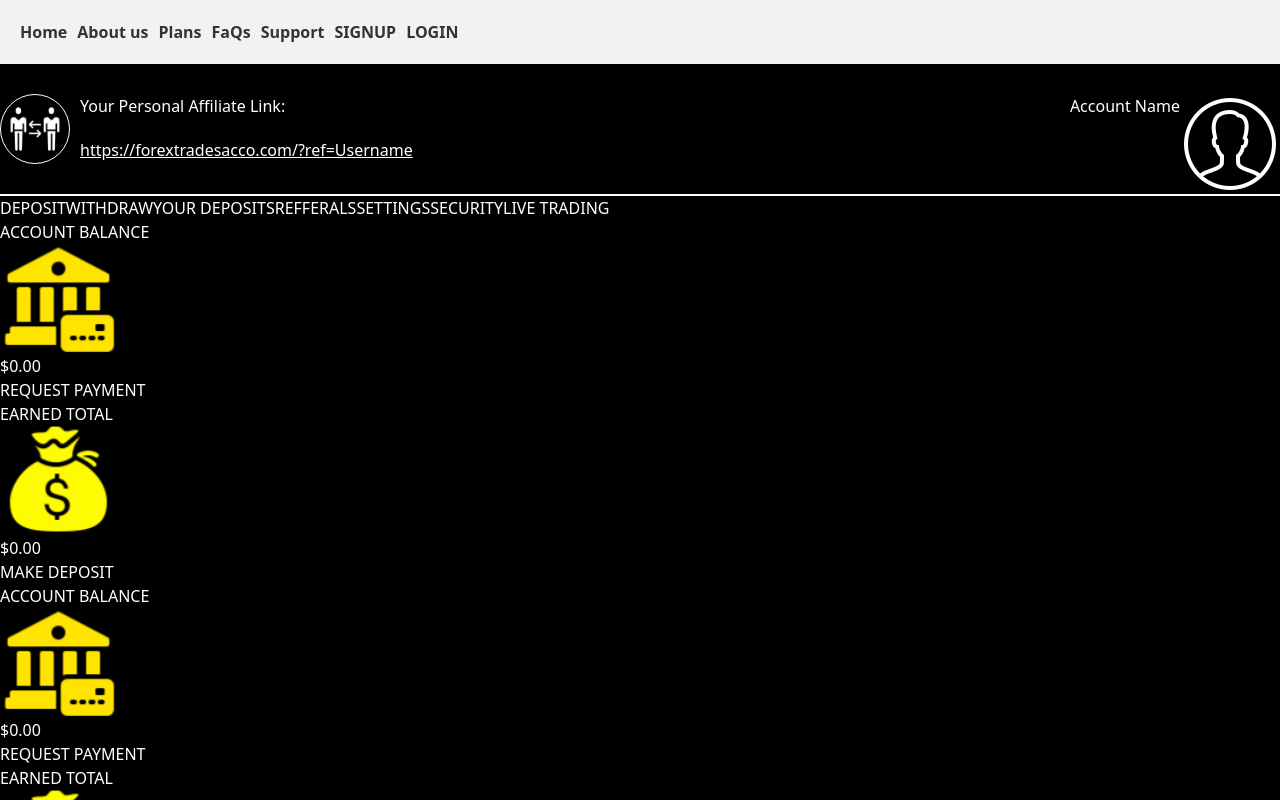
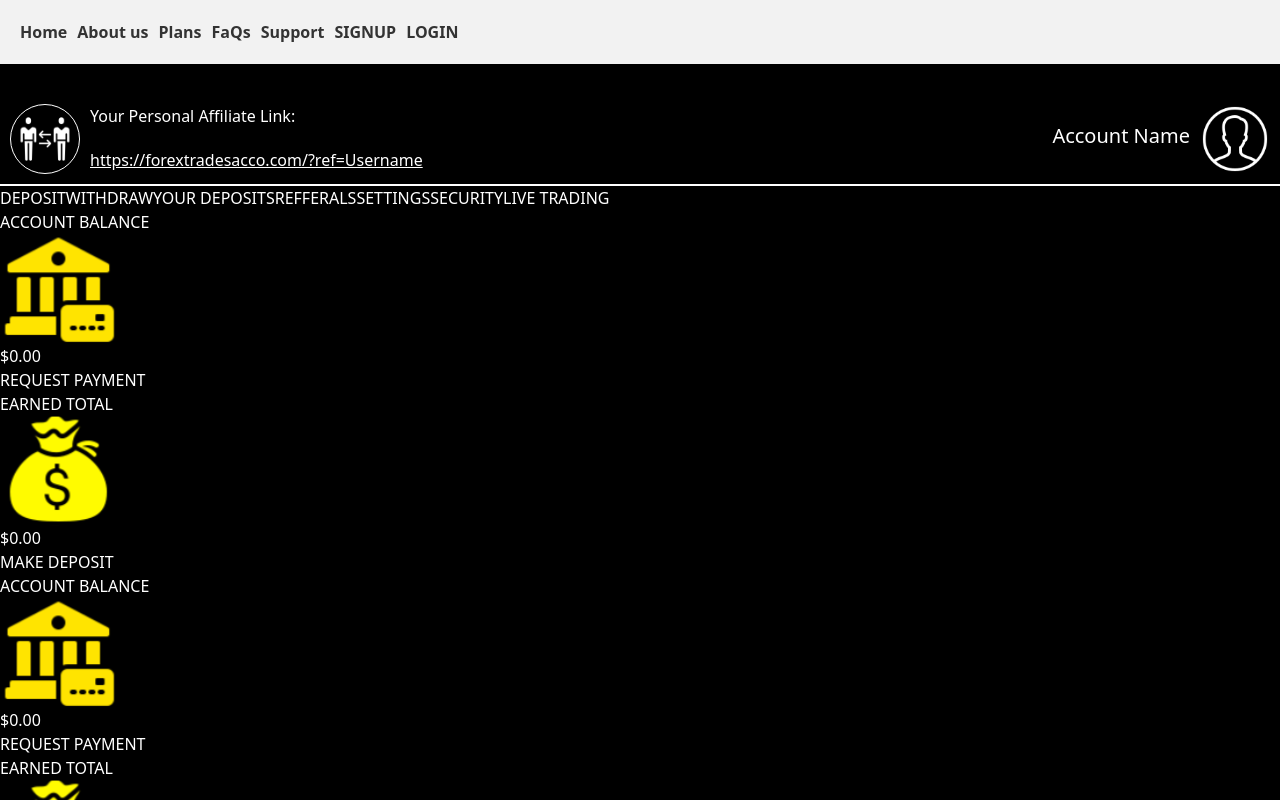
Before and after one commit to TechInnovatorsHub/indices-trade-lab, a React (Vite) app: page /dashboard in a window 1280 px wide. Shown: the top 800 px of the page. Built offline with nearby package versions, Linux system fonts and the light colour scheme.

Commit message:
changes to dashboard nav

```diff
--- a/src/components/Dashboard/Dashboard.css
+++ b/src/components/Dashboard/Dashboard.css
@@ -7,6 +7,8 @@
     display: flex;
     justify-content: space-between;
     border-bottom: 2px solid white;
+
+    padding: 10px;
 }
 
 .img-div {
@@ -28,10 +30,23 @@
 
 .affiliate-link  {
     display: inline-block;
+    text-decoration: underline;
+
     margin-top: 20px;
-    text-decoration: underline;
 }
 
 .user-sect {
     display: flex;
 }
+
+.user-sect img {
+    width: 70px;
+}
+
+.user-sect p {
+    display: inline-block;
+
+    margin-right: 10px;
+    margin-top: 17px;
+    font-size: 20px;
+}
```
